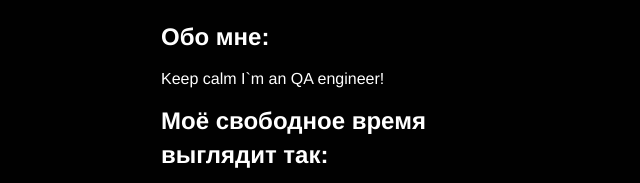
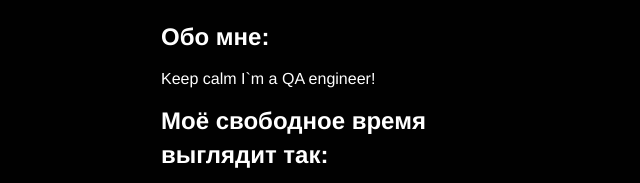
Before and after one commit to iganyushkina/CV, a plain HTML site: page index.html in a window 1280 px wide. Shown: the part 280-463 px from the top of the page, 319-959 px from the left. Drawn offline with nearby package versions, Linux system fonts and the light colour scheme.

Commit message:
синтаксис

```diff
--- a/index.html
+++ b/index.html
@@ -20,7 +20,7 @@
 
         </div>
 
-      <p>Keep calm I`m an QA engineer!</p>
+      <p>Keep calm I`m a QA engineer!</p>
 
             <h2 class="links__header">Моё свободное время выглядит так:</h2>
         <ul class="links__container">
```
